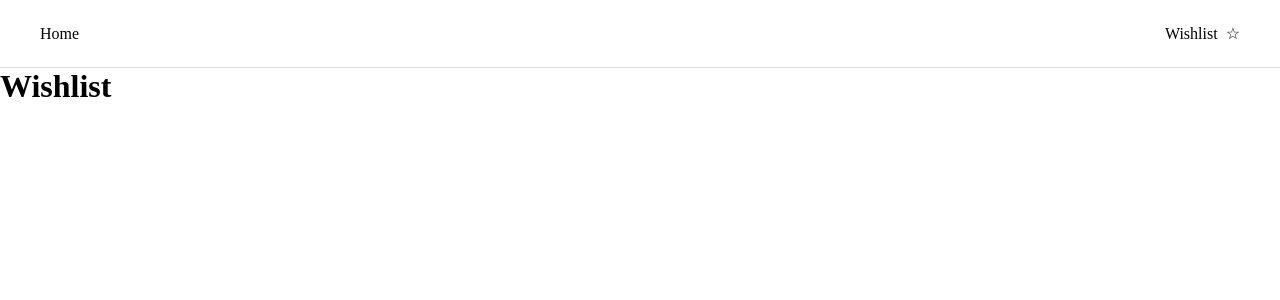
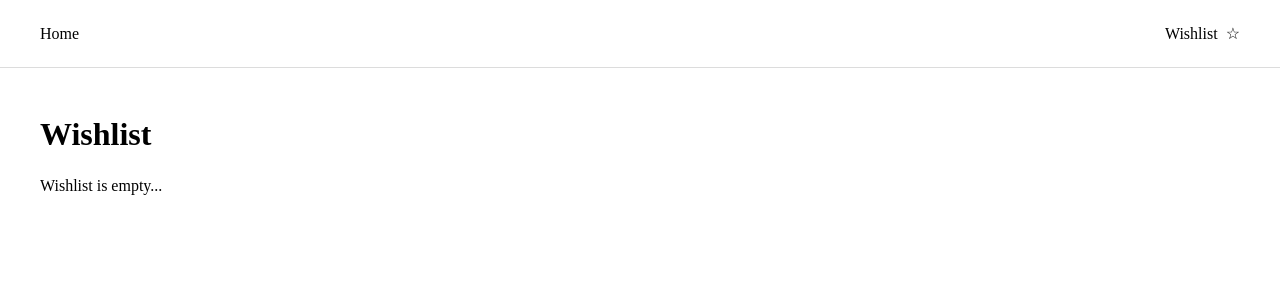
Before and after one commit to Igorisonfire/store-test-app, a React app: page /wishlist in a window 1280 px wide. Shown: the top 300 px of the page. Built offline with nearby package versions, Linux system fonts and the light colour scheme; a web font is replaced by a local one.

Commit message:
+wishlist page

```diff
--- a/src/components/MoviePreviewItem/index.jsx
+++ b/src/components/MoviePreviewItem/index.jsx
@@ -8,7 +8,7 @@ export const MoviePreviewItem = (props) => {
 
     return(
         <li className={'movie-preview-item'}>
-            <Link to={`movie/${movie.id}`}>
+            <Link to={`/movie/${movie.id}`}>
                 <img src={generateImgUrl(movie.poster_path, 300)} alt={movie.title}/>
                 <p>{movie.title}</p>
             </Link>
--- /dev/null
+++ b/src/components/WishlistItem/index.jsx
@@ -0,0 +1,40 @@
+import * as React from 'react'
+import './index.scss'
+import {useEffect, useState} from "react";
+import {getMovie} from "../../services/movie.service";
+import {MoviePreviewItem} from "../MoviePreviewItem";
+
+
+const WishlistItem = (props) => {
+    const {movieId} = props
+    const [loading, setLoading] = useState(false)
+    const [data, setData] = useState()
+
+    useEffect(() => {
+        async function getData() {
+            try {
+                setLoading(true)
+                const response = await getMovie(movieId)
+                setData(response)
+            } catch (e) {
+                console.log(e)
+            } finally {
+                setLoading(false)
+            }
+        }
+
+        getData()
+    }, [movieId])
+
+    if (loading) return (<div>Loading...</div>)
+
+    if (!loading && !data) return null
+
+    return (
+       <div className={'wishlist-item'}>
+           <MoviePreviewItem movie={data}/>
+       </div>
+    )
+}
+
+export default WishlistItem
--- /dev/null
+++ b/src/components/WishlistItem/index.scss
@@ -0,0 +1,3 @@
+.wishlist-item {
+  min-width: 100%;
+}
--- a/src/pages/Wishlist/index.jsx
+++ b/src/pages/Wishlist/index.jsx
@@ -1,10 +1,20 @@
 import * as React from 'react'
 import './index.scss'
+import WishlistItem from "../../components/WishlistItem";
 
 const Wishlist = () => {
+    const wishlistStr = localStorage.getItem('wishlist')
+    const wishlistArr = wishlistStr ? wishlistStr.split(',') : []
+
     return (
-        <div>
+        <div className={'page container wishlist-page'}>
             <h1>Wishlist</h1>
+            <div className={'wishlist-grid-layout'}>
+                {wishlistArr.map((id) => (
+                    <WishlistItem key={id} movieId={id}/>
+                ))}
+                {!wishlistArr.length && <p>Wishlist is empty...</p>}
+            </div>
         </div>
     )
 }
--- a/src/pages/Wishlist/index.scss
+++ b/src/pages/Wishlist/index.scss
@@ -0,0 +1,20 @@
+.wishlist-page {
+
+  h1 {
+    padding-bottom: 24px;
+  }
+
+  .wishlist-grid-layout {
+    display: grid;
+    grid-gap: 24px;
+    grid-template-columns: repeat(4, 1fr);
+
+    @media (max-width: 900px) {
+      grid-template-columns: repeat(3, 1fr);
+    }
+
+    @media (max-width: 600px) {
+      grid-template-columns: repeat(2, 1fr);
+    }
+  }
+}
```
